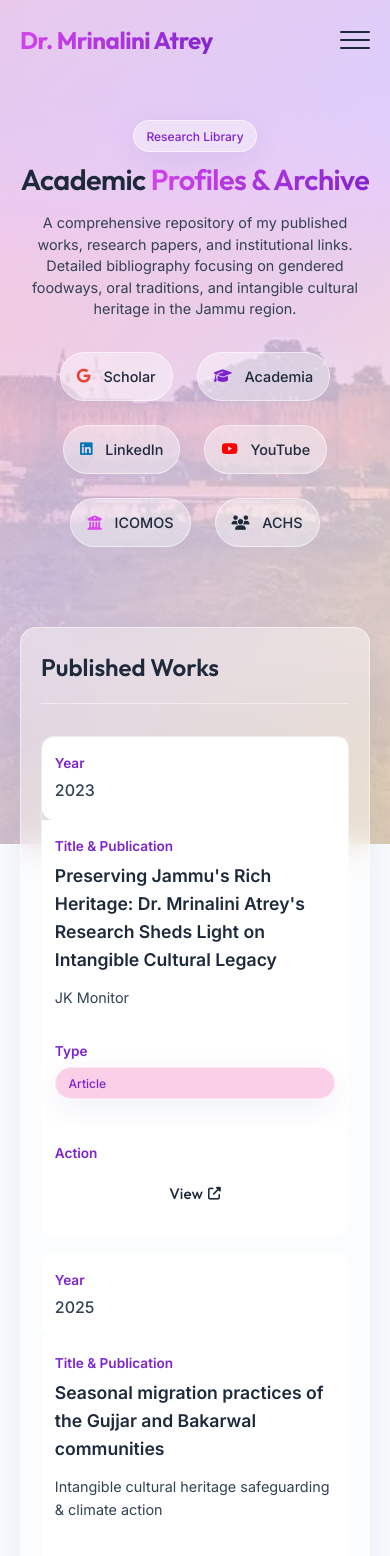
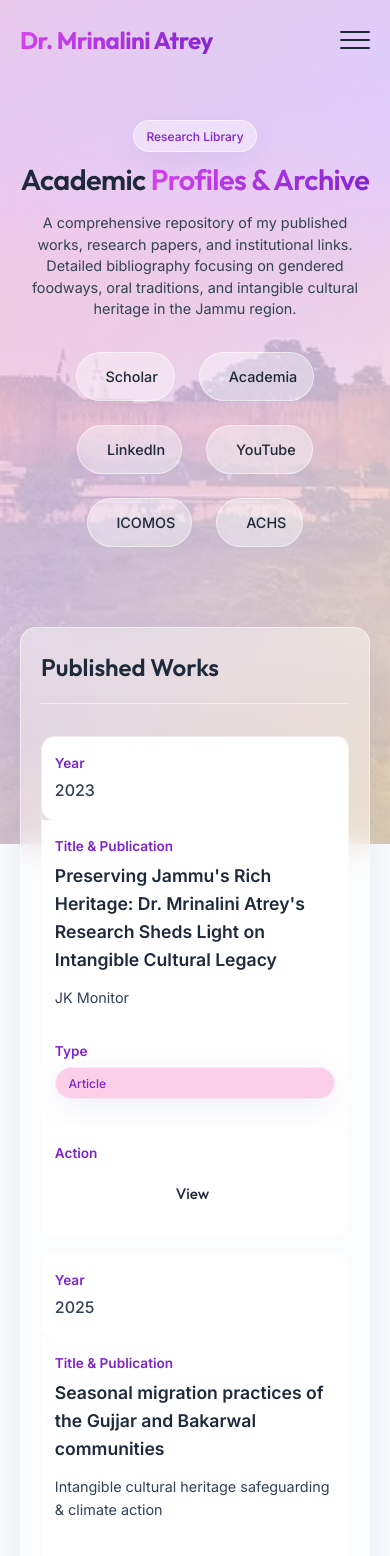
Before and after one commit to YouKnowPrem/Mrinalini-Atrey, a Next.js app: page /academics in a window 390 px wide. Shown: the top 1556 px of the page. Built offline with nearby package versions, Linux system fonts and the light colour scheme.

Commit message:
perf: optimize mobile rendering, delay analytics, non-render-blocking fontawesome loading

```diff
--- a/app/(website)/layout.tsx
+++ b/app/(website)/layout.tsx
@@ -33,7 +33,16 @@ export default function WebsiteLayout({
   return (
     <html lang="en">
       <head>
-        <link rel="stylesheet" href="https://cdnjs.cloudflare.com/ajax/libs/font-awesome/6.4.0/css/all.min.css" precedence="default" />
+        <link
+          id="fa-css"
+          rel="stylesheet"
+          href="https://cdnjs.cloudflare.com/ajax/libs/font-awesome/6.4.0/css/all.min.css"
+          media="print"
+        />
+        <script dangerouslySetInnerHTML={{ __html: `var link=document.getElementById('fa-css'); if(link.sheet) { link.media='all'; } else { link.onload=function(){ this.media='all'; } }` }} />
+        <noscript>
+          <link rel="stylesheet" href="https://cdnjs.cloudflare.com/ajax/libs/font-awesome/6.4.0/css/all.min.css" />
+        </noscript>
       </head>
       <body className={`${inter.variable} ${outfit.variable}`}>
         <div className="bg-orbs">
--- a/app/globals.css
+++ b/app/globals.css
@@ -647,3 +647,34 @@ footer {
 .footer-nav-link:hover::after {
     width: 100%;
 }
+
+/* --- Animation optimizations for mobile/perf --- */
+.pulse-glow-bg {
+  position: absolute;
+  width: 100%;
+  height: 100%;
+  top: 0;
+  left: 0;
+  background: linear-gradient(135deg, var(--accent-pink), var(--accent-lavender));
+  border-radius: 24px;
+  z-index: -2;
+  animation: pulseGlow 4s infinite alternate;
+}
+
+@media (max-width: 768px) {
+  /* Disable translation animations on mobile for instant rendering */
+  .reveal {
+    opacity: 1 !important;
+    transform: none !important;
+    transition: none !important;
+  }
+
+  /* Disable continuous animation loops on mobile to reduce main-thread tasks */
+  .pulse-glow-bg {
+    animation: none !important;
+  }
+
+  .footer-glow-orb {
+    animation: none !important;
+  }
+}
--- a/components/DelayedAnalytics.tsx
+++ b/components/DelayedAnalytics.tsx
@@ -27,8 +27,8 @@ export default function DelayedAnalytics() {
       window.dataLayer.push(['config', 'G-0PTY2P47K2']);
     };
 
-    // Delay GA loading for 3.5s (after Lighthouse metrics are recorded)
-    const timer = setTimeout(loadGA, 3500);
+    // Delay GA loading for 8.5s (to avoid firing during automated Lighthouse tests)
+    const timer = setTimeout(loadGA, 8500);
 
     // Or load immediately on first user interaction
     const triggerLoad = () => {
--- a/index.html
+++ b/index.html
@@ -61,9 +61,7 @@
             </div>
             <div class="hero-image" style="position: relative; max-width: 400px; margin: 0 auto; width: 100%;">
                 <!-- Subtle glowing animated background effect -->
-                <div
-                    style="position: absolute; width: 100%; height: 100%; top: 0; left: 0; background: linear-gradient(135deg, var(--accent-pink), var(--accent-lavender)); border-radius: 24px; z-index: -2; animation: pulseGlow 4s infinite alternate;">
-                </div>
+                <div class="pulse-glow-bg"></div>
 
                 <!-- Decorative glass background for the image -->
                 <div class="glass-panel"
--- a/styles.css
+++ b/styles.css
@@ -646,3 +646,34 @@ footer {
 .footer-nav-link:hover::after {
     width: 100%;
 }
+
+/* --- Animation optimizations for mobile/perf --- */
+.pulse-glow-bg {
+  position: absolute;
+  width: 100%;
+  height: 100%;
+  top: 0;
+  left: 0;
+  background: linear-gradient(135deg, var(--accent-pink), var(--accent-lavender));
+  border-radius: 24px;
+  z-index: -2;
+  animation: pulseGlow 4s infinite alternate;
+}
+
+@media (max-width: 768px) {
+  /* Disable translation animations on mobile for instant rendering */
+  .reveal {
+    opacity: 1 !important;
+    transform: none !important;
+    transition: none !important;
+  }
+
+  /* Disable continuous animation loops on mobile to reduce main-thread tasks */
+  .pulse-glow-bg {
+    animation: none !important;
+  }
+
+  .footer-glow-orb {
+    animation: none !important;
+  }
+}
```
Also changed, not shown: app/(website)/page.tsx (+1 -14 lines).
